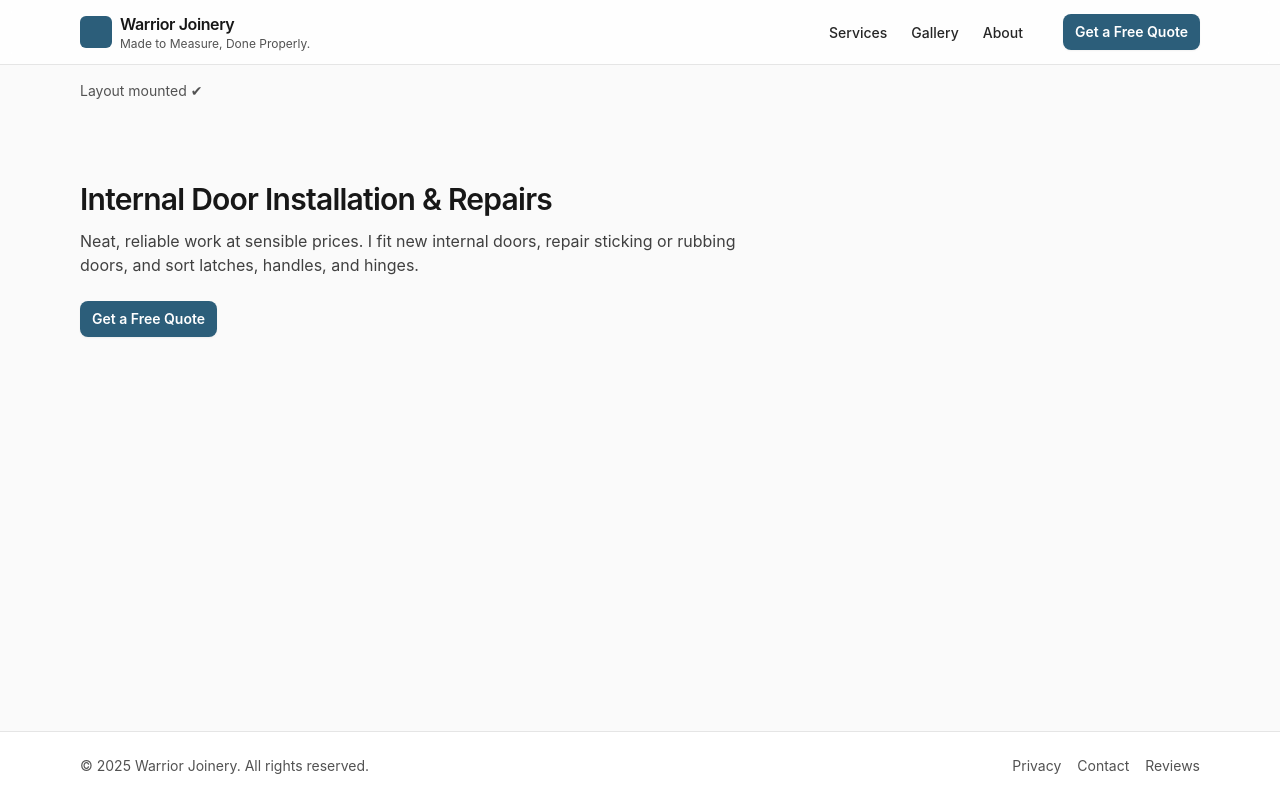
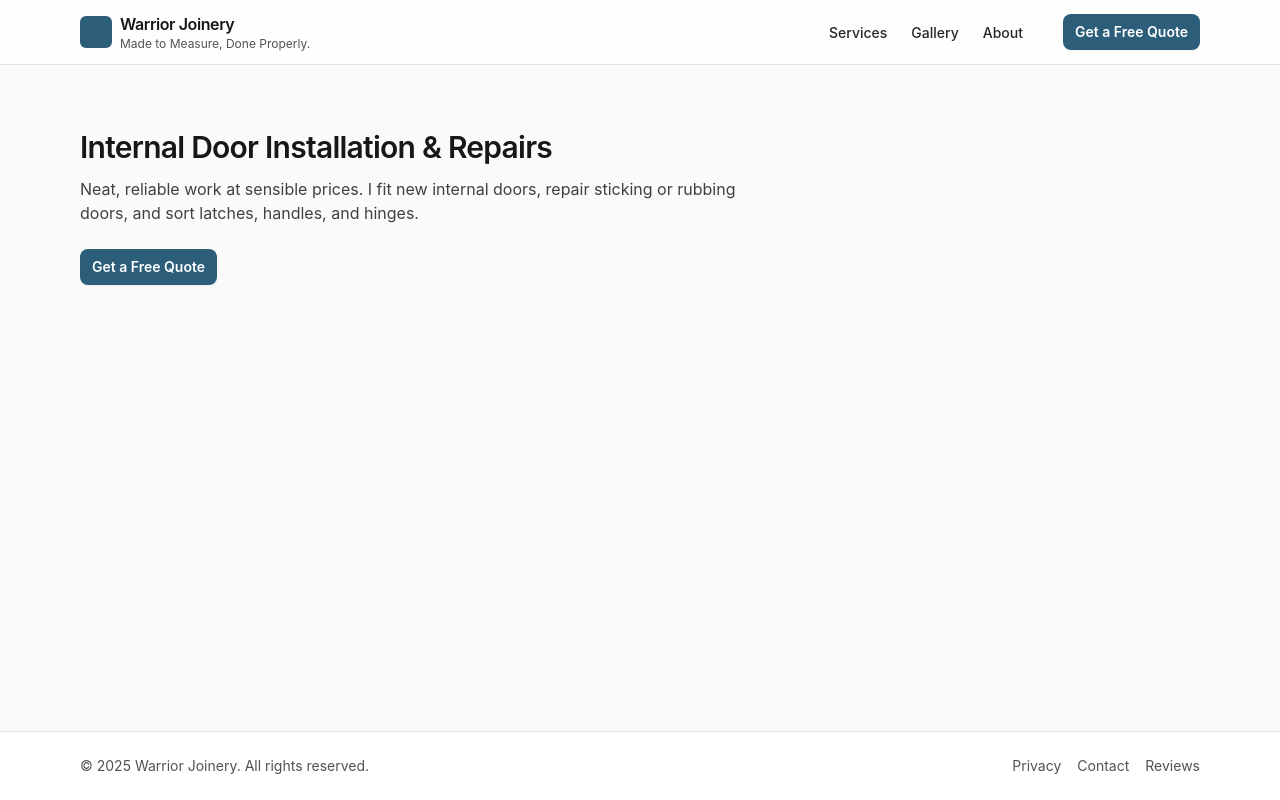
Before and after one commit to BrandonWarrior/warrior-joinery, a React (Vite) app: page / in a window 1280 px wide. Built offline with nearby package versions, Linux system fonts and the light colour scheme.

Commit message:
fix: lowercase component imports for Heroku case sensitivity

```diff
--- a/src/layouts/rootlayout.tsx
+++ b/src/layouts/rootlayout.tsx
@@ -1,17 +1,13 @@
 import React from "react";
 import { Outlet } from "react-router-dom";
-import Header from "../components/Header";
-import Footer from "../components/Footer";
+import Header from "../components/header";
+import Footer from "../components/footer";
 
 export default function RootLayout() {
   return (
     <div className="min-h-dvh flex flex-col">
       <Header />
       <main id="main" className="flex-1">
-        {/* TEMP sanity text so we always see something */}
-        <div className="container-safe py-4 text-sm text-neutral-600">
-          <span>Layout mounted ✔</span>
-        </div>
         <Outlet />
       </main>
       <Footer />
--- a/src/main.tsx
+++ b/src/main.tsx
@@ -2,7 +2,7 @@ import React from "react";
 import ReactDOM from "react-dom/client";
 import { BrowserRouter } from "react-router-dom";
 import { HelmetProvider } from "react-helmet-async";
-import App from "./App";
+import App from "./app";
 import "./index.css";
 
 ReactDOM.createRoot(document.getElementById("root")!).render(
--- a/src/pages/about.tsx
+++ b/src/pages/about.tsx
@@ -1,6 +1,6 @@
 import React from "react";
-import Container from "../components/Container";
-import SEO from "../components/SEO";
+import Container from "../components/container";
+import SEO from "../components/seo";
 
 export default function About() {
   return (
--- a/src/pages/not-found.tsx
+++ b/src/pages/not-found.tsx
@@ -1,6 +1,6 @@
 import React from "react";
-import Container from "../components/Container";
-import SEO from "../components/SEO";
+import Container from "../components/container";
+import SEO from "../components/seo";
 import { Link } from "react-router-dom";
 
 export default function NotFound() {
--- a/src/pages/privacy.tsx
+++ b/src/pages/privacy.tsx
@@ -1,6 +1,6 @@
 import React from "react";
-import Container from "../components/Container";
-import SEO from "../components/SEO";
+import Container from "../components/container";
+import SEO from "../components/seo";
 
 export default function Privacy() {
   return (
```
